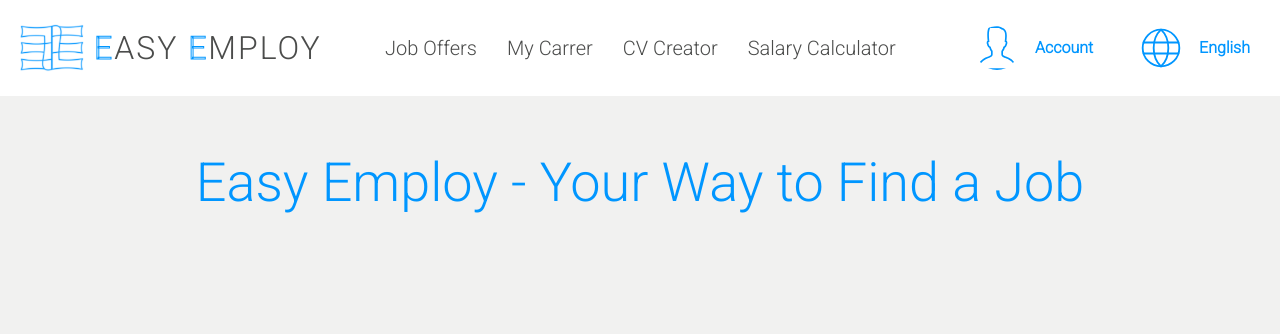
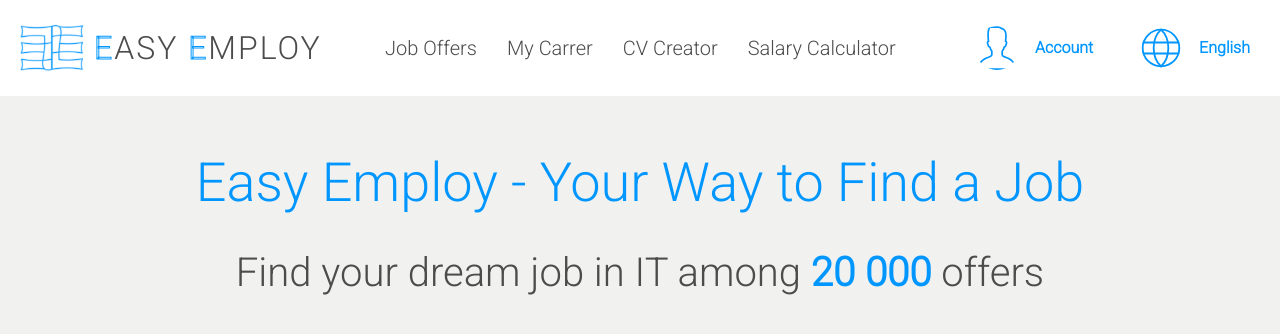
Before and after one commit to mizdebski77/Easy-Employ, a React (Create React App) app: page /Home in a window 1280 px wide. Shown: the top 334 px of the page. Built offline with nearby package versions, Linux system fonts and the light colour scheme.

Commit message:
caption to home section added

```diff
--- a/src/features/Home/home.tsx
+++ b/src/features/Home/home.tsx
@@ -1,10 +1,12 @@
 import React from 'react';
-import { Title, Wrapper } from './styledHome';
+import { CaptionNumber, Captions, Title, Wrapper } from './styledHome';
 
 export const Home = () => {
     return (
         <Wrapper>
             <Title>Easy Employ - Your Way to Find a Job</Title>
+            <Captions>Find your dream job in IT among <CaptionNumber>20 000</CaptionNumber>  offers
+            </Captions>
         </Wrapper>
     );
 };
--- a/src/features/Home/styledHome.ts
+++ b/src/features/Home/styledHome.ts
@@ -12,3 +12,15 @@ export const Title = styled.h1`
     text-align: center;
     color: ${({ theme }) => theme.color.fontMain};
 `;
+
+export const Captions = styled.h2`
+    font-size: 40px;
+    font-weight: normal;
+    color: ${({theme}) => theme.color.fontSecond};
+    text-align: center;
+`;
+
+export const CaptionNumber = styled.span`
+    font-weight: bold;
+    color: ${({theme}) => theme.color.fontMain};
+`;
```
